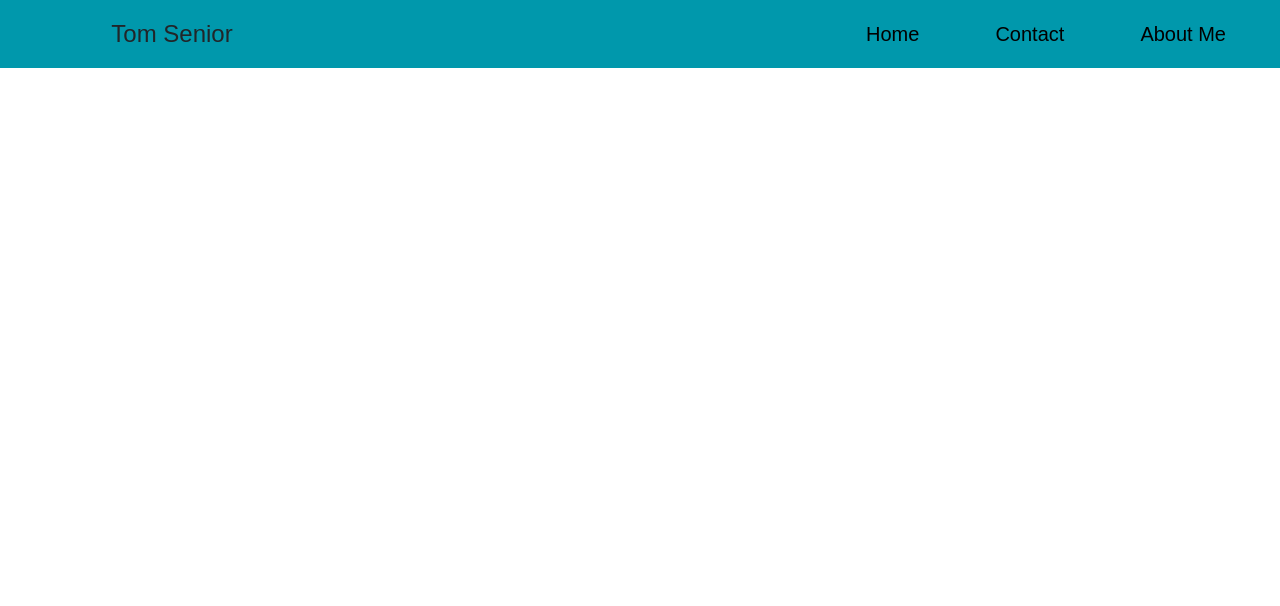
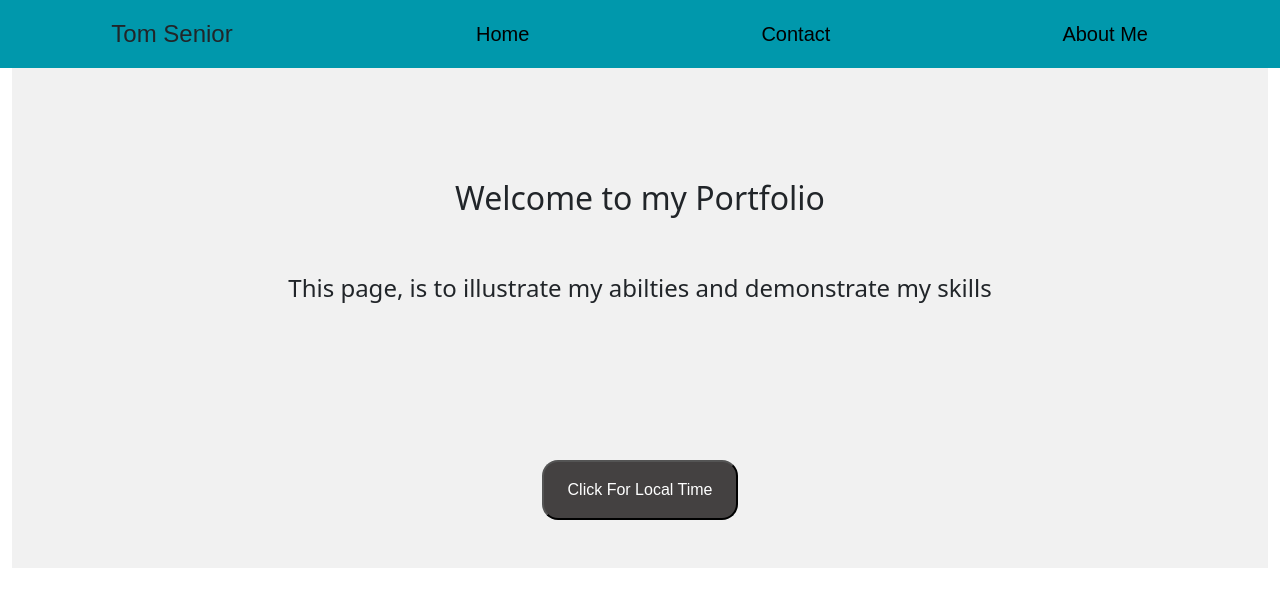
Before and after one commit to tomsenior20/My_Portfolio, a website: page index.html in a window 1280 px wide. Drawn offline with nearby package versions, Linux system fonts and the light colour scheme.

Commit message:
first section added to index html

```diff
--- /dev/null
+++ b/Javascript/time.js
@@ -0,0 +1,20 @@
+var timeFunctionRan = false;
+
+document.getElementById("timeButton").addEventListener("click", (e) => {
+    e.preventDefault();
+    if (timeFunctionRan === false) {
+        getTime();
+    } else {
+        return;
+    }
+});
+
+function getTime() {
+    var time = "";
+    localBSTTime = new Date().toLocaleDateString();
+    time += `<div class="col-6 justify-content-start align-items-center d-flex"><p class="localBSTTime fs-4 my-0 mx-3"> ${localBSTTime} </p></div>`;
+    document.getElementById("localTime").insertAdjacentHTML("beforeend", time);
+    document.getElementById("timeContainer").classList.remove("justify-content-center");
+    document.getElementById("timeContainer").classList.add("justify-content-end");
+    timeFunctionRan = true;
+}
--- /dev/null
+++ b/Styling/Pages_Styling/index.css
@@ -0,0 +1,29 @@
+.firstSection{
+    min-width: 100%;
+    min-height: 500px;
+}
+.welcometitleContainer{
+    min-width: 100%;
+    background: rgb(241, 241, 241);
+}
+
+.localTimeContainer{
+    height: 20%;
+    background: rgb(241, 241, 241);
+}
+
+.timebutton{
+    background:rgb(68, 65, 65);
+    color:#fff;
+    font-family: Arial, Helvetica, sans-serif;
+    border-radius: 1rem;
+    -webkit-border-radius: 1rem;
+    -moz-border-radius: 1rem;
+    -ms-border-radius: 1rem;
+    -o-border-radius: 1rem;
+}
+
+.localBSTTime{
+    color:#000;
+    font-family: Arial, Helvetica, sans-serif;
+}
--- a/Styling/Shared_Styling/nav.css
+++ b/Styling/Shared_Styling/nav.css
@@ -6,7 +6,7 @@ nav{
 }
 
 .navList{
-    width:50%;
+    width:100%;
     display: flex;
     justify-content: space-around;
 }
--- a/Styling/default.css
+++ b/Styling/default.css
@@ -3,3 +3,8 @@
     margin: 0;
     box-sizing: border-box;
 }
+
+html, body{
+    width: 100%;
+    overflow: hidden;
+}
--- a/index.html
+++ b/index.html
@@ -6,13 +6,17 @@
     <meta name="viewport" content="width=device-width, initial-scale=1.0">
     <meta http-equiv="X-UA-Compatible" content="ie=edge">
     <title>Homepage</title>
+    <!--  Bootstrap CDN -->
     <link href="https://cdn.jsdelivr.net/npm/bootstrap@5.3.0/dist/css/bootstrap.min.css" rel="stylesheet"
         integrity="sha384-9ndCyUaIbzAi2FUVXJi0CjmCapSmO7SnpJef0486qhLnuZ2cdeRhO02iuK6FUUVM" crossorigin="anonymous">
     <script src="https://cdn.jsdelivr.net/npm/bootstrap@5.3.0/dist/js/bootstrap.bundle.min.js"
         integrity="sha384-geWF76RCwLtnZ8qwWowPQNguL3RmwHVBC9FhGdlKrxdiJJigb/j/68SIy3Te4Bkz"
         crossorigin="anonymous"></script>
+    <!-- Shared And Default Styling -->
     <link rel="stylesheet" href="Styling/default.css">
     <link rel="stylesheet" href="Styling/Shared_Styling/nav.css">
+    <!-- Pages Styling  -->
+    <link rel="stylesheet" href="Styling/Pages_Styling/index.css">
 </head>
 
 <body>
@@ -34,6 +38,21 @@
             </ul>
         </div>
     </nav>
+    <div class="firstSection container-fluid d-flex flex-column">
+        <div class="welcometitleContainer col  d-flex flex-column justify-content-center align-items-center">
+            <p class="fs-2 mx-0 my-4">Welcome to my Portfolio</p>
+            <p class="fs-4 mx-0 my-4">This page, is to illustrate my abilties and demonstrate my skills</p>
+        </div>
+        <!-- Local Time Generate via JS -->
+        <div id="localTime"
+            class="mx-0 p-5 localTimeContainer d-flex flex-row justify-content-around align-items-center">
+            <div id="timeContainer" class="timeButtonContainer col-6 justify-content-center align-items-center d-flex">
+                <button class="timebutton py-3 px-4" id="timeButton">Click For Local Time</button>
+            </div>
+        </div>
+    </div>
+    <!-- Javascript links -->
+    <script src="Javascript/time.js"></script>
 </body>
 
 </html>
```
